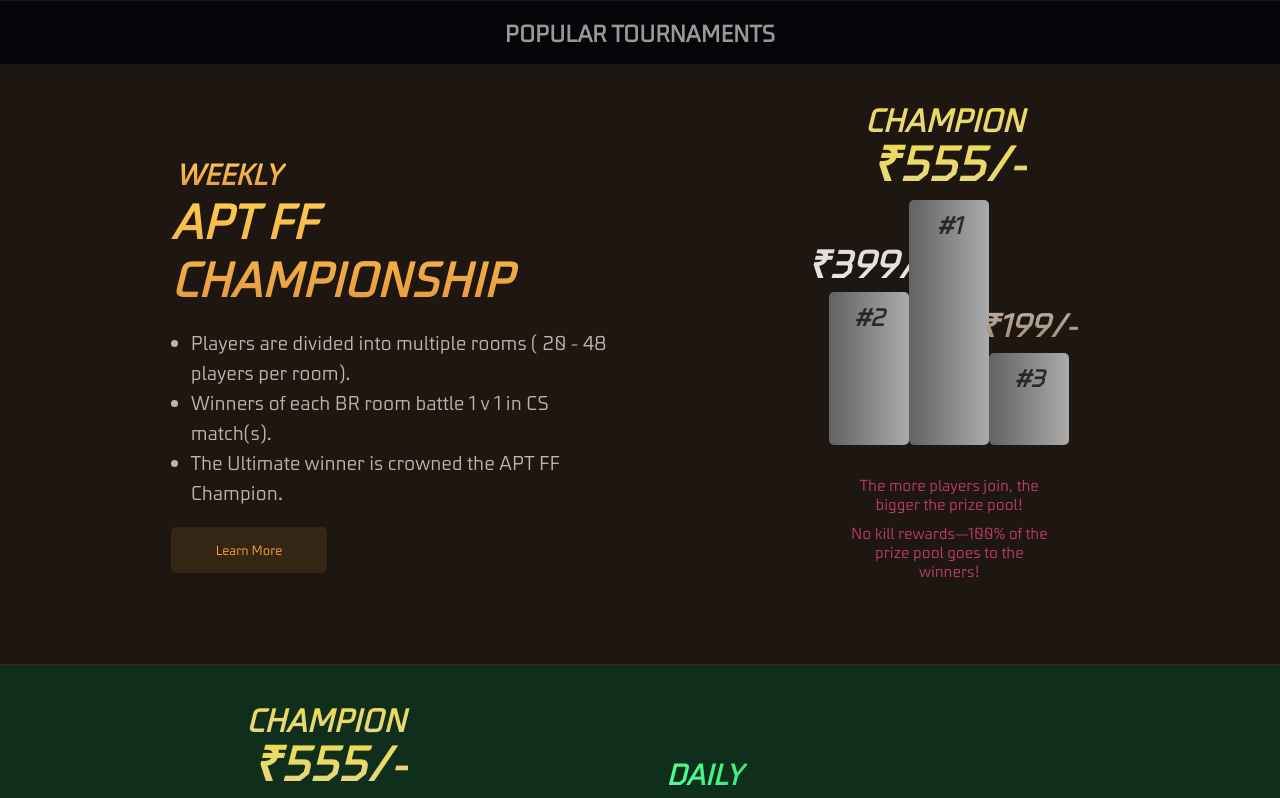
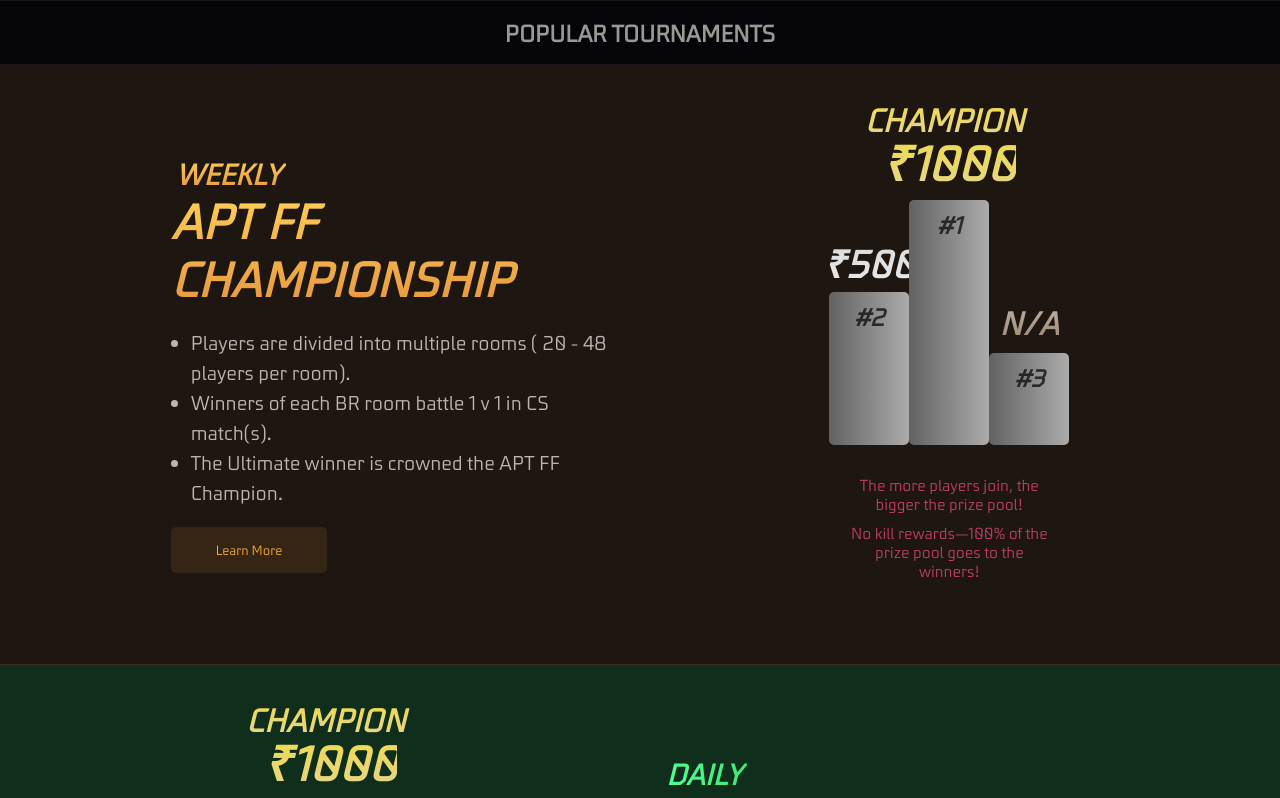
Before and after one commit to DhanushSaiCoder/FFTournaments, a React (Create React App) app in the folder client/: page / in a window 1280 px wide. Shown: the part 620-1418 px from the top of the page. Built offline with nearby package versions, Linux system fonts and the light colour scheme.

Commit message:
Refactor PricingChart to dynamically display tournament prize values

```diff
--- a/client/src/components/PricingChart.js
+++ b/client/src/components/PricingChart.js
@@ -7,16 +7,16 @@
             <div className='threeBarsDiv'>
                 <div className='secondBar'>
                     <h4 className='secondTag'>#2</h4>
-                    <h2 className='secondPrize'>₹399/-</h2>
+                    <h2 className='secondPrize'>{tournament.prizes.second}</h2>
                 </div>
                 <div className='firstBar'>
                     <h4 className='firstTag'>#1</h4>
-                    <h2 className='firstPrize'>₹555/-</h2>
+                    <h2 className='firstPrize'>{tournament.prizes.first}</h2>
                     <h3 className='champion'>CHAMPION</h3>
                 </div>
                 <div className='thirdBar'>
                     <h4 className='thirdTag'>#3</h4>
-                    <h2 className='thirdPrize'>₹199/-</h2>
+                    <h2 className='thirdPrize'>{tournament.prizes.third || "N/A"}</h2>
 
                 </div>
             </div>
```
